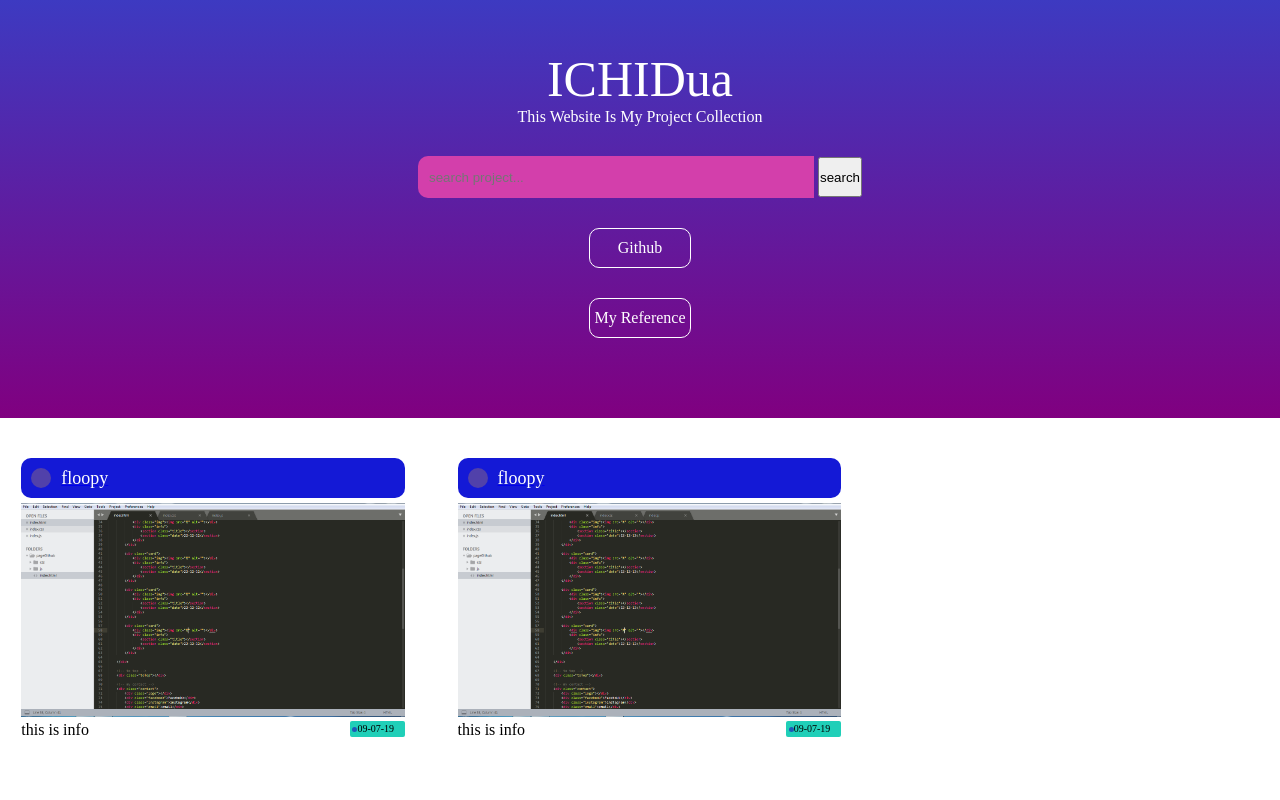
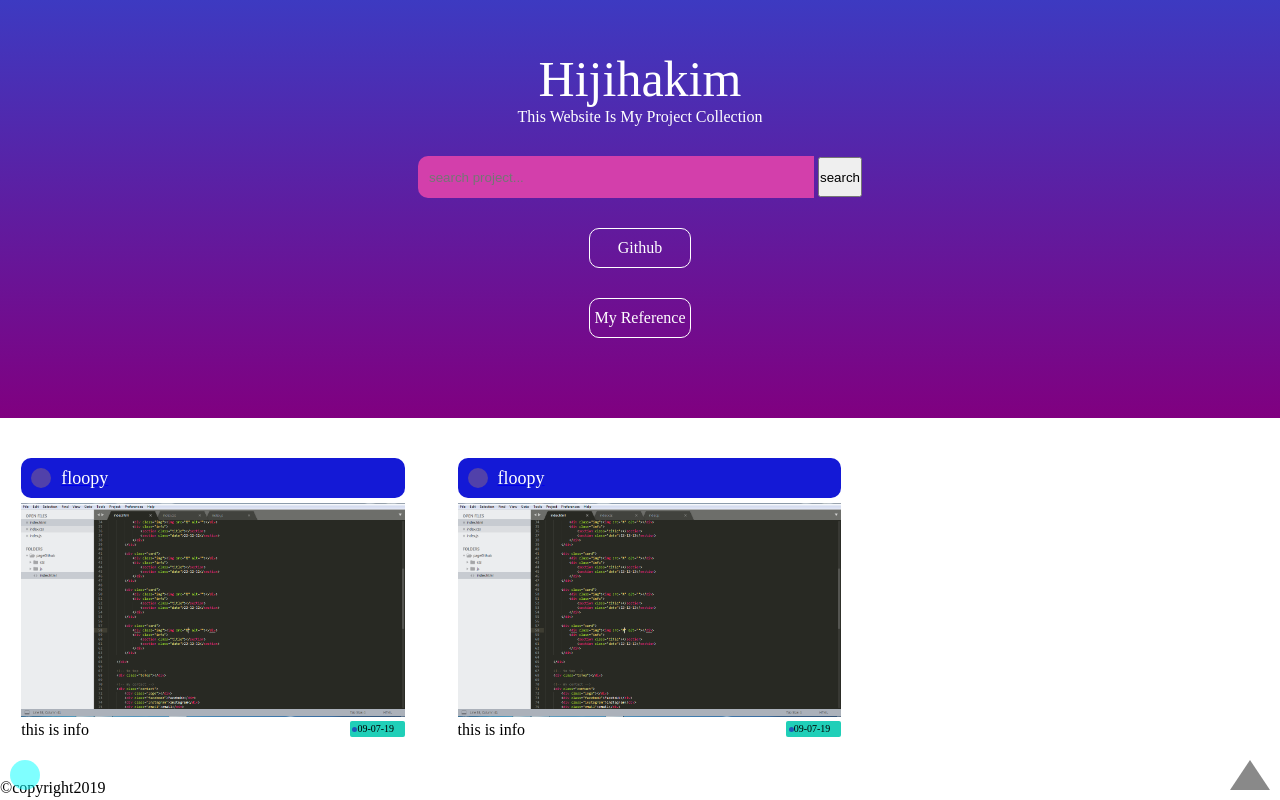
Before and after one commit to hijihakim/hijihakim.github.io, a plain HTML site: page index.html in a window 1280 px wide. Drawn offline with Linux system fonts and the light colour scheme.

Commit message:
mengubah judul dan js

```diff
--- a/index.html
+++ b/index.html
@@ -18,7 +18,7 @@
 
 	<!-- hero image -->
 	<div class="hero">
-		<div class="tagname">ICHIDua</div>
+		<div class="tagname">Hijihakim</div>
 		<div class="tagname">This Website Is My Project Collection</div>
 		<form>
 			<input type="text" name="search" placeholder="search project...">
@@ -47,49 +47,15 @@
 				</section>
 			</div>
 		</div>
-
-		<div class="card">
-			<a href="">
-			<div class="card-head">
-				<span class="circle"></span>
-				<span class="title">Game Floopy</span>
-			</div>
-			<img src="img/img.png" alt="Game Floopy">
-			</a>
-			<div class="body">
-				<p>saya sedang belajar dari channel youtube coding train yang dibawa oleh Daniel shiftman</p>
-				<section class="time">
-					<span class="circle"></span>
-					<span>12-12-12</span>
-				</section>
-			</div>
-		</div>
-
-		<div class="card">
-			<a href="">
-			<div class="card-head">
-				<span class="circle"></span>
-				<span class="title">Game Floopy</span>
-			</div>
-			<img src="img/img.png" alt="Game Floopy">
-			</a>
-			<div class="body">
-				<p>saya sedang belajar dari channel youtube coding train yang dibawa oleh Daniel shiftman</p>
-				<section class="time">
-					<span class="circle"></span>
-					<span>12-12-12</span>
-				</section>
-			</div>
-		</div>
  -->
 
 
-	<!-- </div> -->
+	</div>
 
-	<!-- to top
+
 	<div class="toTop"></div>
 
-	<!-- my contact -->
+	<!--  my contact -->
 	<div class="contact">
 		<div class="contact-box">
 			<div class="facebook">Facebokk</div>
--- a/js/index.js
+++ b/js/index.js
@@ -38,5 +38,5 @@ xhr.onreadystatechange = function(){
 	}
 }
 
-xhr.open('GET','http://localhost/json/data.json',true);
+xhr.open('GET','http://hijihakim.github.io/json/data.json',true);
 xhr.send();
```
